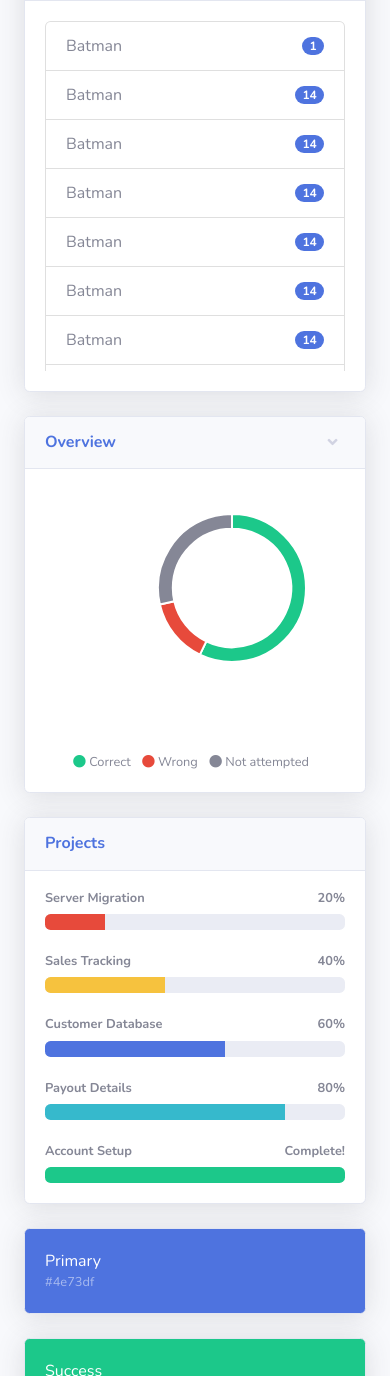
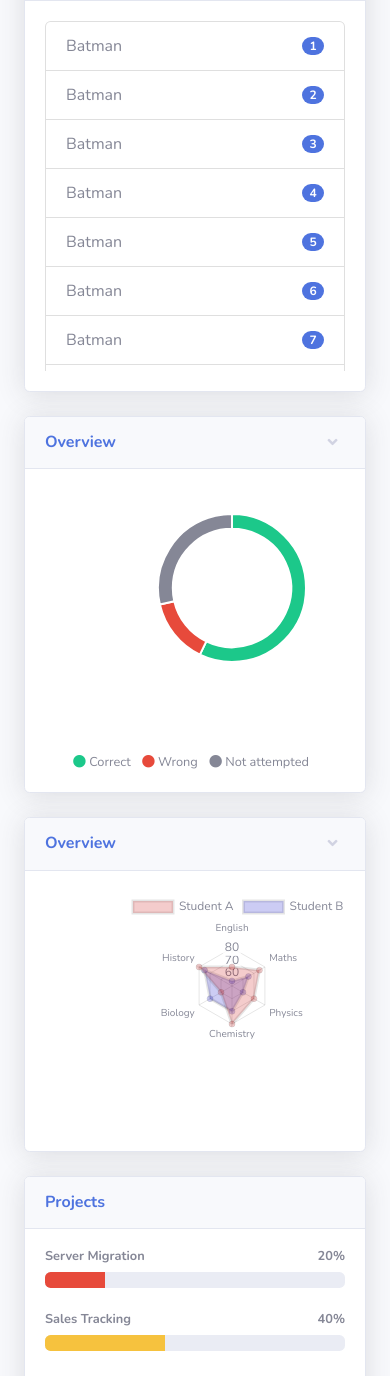
Before and after one commit to edith141/test-series-update, a website with bundled scripts: page NEW-UI/index.html in a window 390 px wide. Shown: the part 822-2198 px from the top of the page. Built offline with nearby package versions, Linux system fonts and the light colour scheme.

Commit message:
added some components

```diff
--- a/NEW-UI/index.html
+++ b/NEW-UI/index.html
@@ -225,39 +225,39 @@
                                             </li>
                                             <li class="list-group-item d-flex justify-content-between align-items-center">
                                                 Batman
-                                                <span class="badge badge-primary badge-pill">14</span>
+                                                <span class="badge badge-primary badge-pill">2</span>
                                             </li>
                                             <li class="list-group-item d-flex justify-content-between align-items-center">
                                                 Batman
-                                                <span class="badge badge-primary badge-pill">14</span>
+                                                <span class="badge badge-primary badge-pill">3</span>
                                             </li>
                                             <li class="list-group-item d-flex justify-content-between align-items-center">
                                                 Batman
-                                                <span class="badge badge-primary badge-pill">14</span>
+                                                <span class="badge badge-primary badge-pill">4</span>
                                             </li>
                                             <li class="list-group-item d-flex justify-content-between align-items-center">
                                                 Batman
-                                                <span class="badge badge-primary badge-pill">14</span>
+                                                <span class="badge badge-primary badge-pill">5</span>
                                             </li>
                                             <li class="list-group-item d-flex justify-content-between align-items-center">
                                                 Batman
-                                                <span class="badge badge-primary badge-pill">14</span>
+                                                <span class="badge badge-primary badge-pill">6</span>
                                             </li>
                                             <li class="list-group-item d-flex justify-content-between align-items-center">
                                                 Batman
-                                                <span class="badge badge-primary badge-pill">14</span>
+                                                <span class="badge badge-primary badge-pill">7</span>
                                             </li>
                                             <li class="list-group-item d-flex justify-content-between align-items-center">
                                                 Batman
-                                                <span class="badge badge-primary badge-pill">14</span>
+                                                <span class="badge badge-primary badge-pill">8</span>
                                             </li>
                                             <li class="list-group-item d-flex justify-content-between align-items-center">
                                                 Batman
-                                                <span class="badge badge-primary badge-pill">14</span>
+                                                <span class="badge badge-primary badge-pill">9</span>
                                             </li>
                                             <li class="list-group-item d-flex justify-content-between align-items-center">
                                                 Batman
-                                                <span class="badge badge-primary badge-pill">14</span>
+                                                <span class="badge badge-primary badge-pill">10</span>
                                             </li>
                                         </ul>
                                     </div>
@@ -286,11 +286,11 @@
                         <div class="col-xl-4">
                             <div class="card shadow mb-4">
                                 <!-- Card Header - Accordion -->
-                                <a href="#collapseCardExample" class="d-block card-header py-3" data-toggle="collapse" role="button" aria-expanded="true" aria-controls="collapseCardExample">
+                                <a href="#collapseCardOverviewPieChart" class="d-block card-header py-3" data-toggle="collapse" role="button" aria-expanded="true" aria-controls="collapseCardOverviewPieChart">
                                     <h6 class="m-0 font-weight-bold text-primary">Overview</h6>
                                 </a>
                                 <!-- Card Content - Collapse -->
-                                <div class="collapse show" id="collapseCardExample">
+                                <div class="collapse show" id="collapseCardOverviewPieChart">
                                     <div class="card-body">
                                         <div class="chart-pie pt-4 pb-2">
                                             <canvas id="myPieChart"></canvas>
@@ -310,6 +310,38 @@
                                 </div>
                             </div>
                         </div>
+
+
+                        <!--  -->
+                        <div class="col-xl-4">
+                            <div class="card shadow mb-4">
+                                <!-- Card Header - Accordion -->
+                                <a href="#collapseCardOverviewHexChart" class="d-block card-header py-3" data-toggle="collapse" role="button" aria-expanded="true" aria-controls="collapseCardOverviewHexChart">
+                                    <h6 class="m-0 font-weight-bold text-primary">Overview</h6>
+                                </a>
+                                <!-- Card Content - Collapse -->
+                                <div class="collapse show" id="collapseCardOverviewHexChart">
+                                    <div class="card-body">
+                                        <div class="chart-pie">
+                                            <canvas id="marksChart"></canvas>
+                                        </div>
+                                        <!-- <div class="mt-4 text-center small">
+                                            <span class="mr-2">
+                                        <i class="fas fa-circle text-success"></i> Correct
+                                      </span>
+                                            <span class="mr-2">
+                                      <i class="fas fa-circle text-danger"></i> Wrong
+                                    </span>
+                                            <span class="mr-2">
+                                      <i class="fas fa-circle text-secondary"></i> Not attempted
+                                    </span>
+                                        </div> -->
+                                    </div>
+                                </div>
+                            </div>
+                        </div>
+                        <!--  -->
+
                     </div>
 
                     <!-- Content Row -->
@@ -495,6 +527,7 @@
     <!-- Page level custom scripts -->
     <script src="js/demo/chart-area-demo.js"></script>
     <script src="js/demo/chart-pie-demo.js"></script>
+    <script src="js/demo/chart-hex-demo.js"></script>
 
 </body>
 
--- /dev/null
+++ b/NEW-UI/js/demo/chart-hex-demo.js
@@ -0,0 +1,42 @@
+// Set new default font family and font color to mimic Bootstrap's default styling
+Chart.defaults.global.defaultFontFamily = 'Nunito', '-apple-system,system-ui,BlinkMacSystemFont,"Segoe UI",Roboto,"Helvetica Neue",Arial,sans-serif';
+Chart.defaults.global.defaultFontColor = '#858796';
+
+// Pie Chart Example
+var marksCanvas = document.getElementById("marksChart");
+
+var marksData = {
+    labels: ["English", "Maths", "Physics", "Chemistry", "Biology", "History"],
+    datasets: [{
+        label: "Student A",
+        backgroundColor: "rgba(200,0,0,0.2)",
+        data: [65, 75, 70, 80, 60, 80]
+    }, {
+        label: "Student B",
+        backgroundColor: "rgba(0,0,200,0.2)",
+        data: [54, 65, 60, 70, 70, 75]
+    }]
+};
+
+
+var radarChart = new Chart(marksCanvas, {
+    type: 'radar',
+    data: marksData,
+    options: {
+        maintainAspectRatio: false,
+        tooltips: {
+            backgroundColor: "rgb(255,255,255)",
+            bodyFontColor: "#858796",
+            borderColor: '#dddfeb',
+            borderWidth: 1,
+            xPadding: 15,
+            yPadding: 15,
+            displayColors: false,
+            caretPadding: 10,
+        },
+        legend: {
+            display: true
+        },
+        cutoutPercentage: 100,
+    },
+});
```
Also changed, not shown: NEW-UI/css/sb-admin-2.css.
